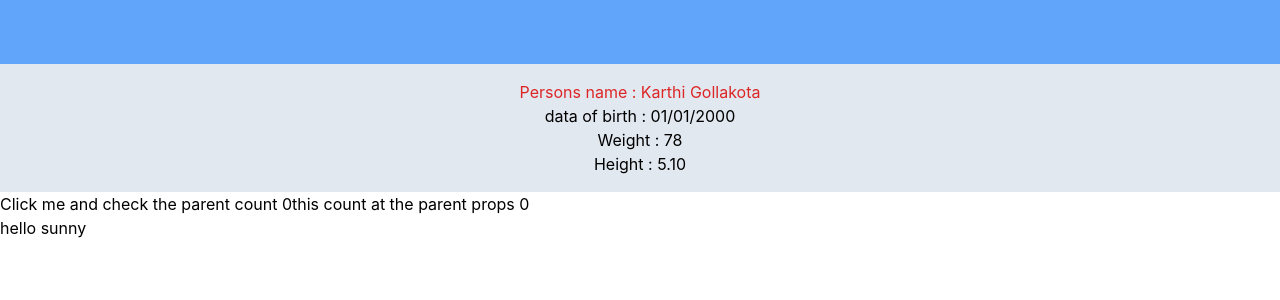
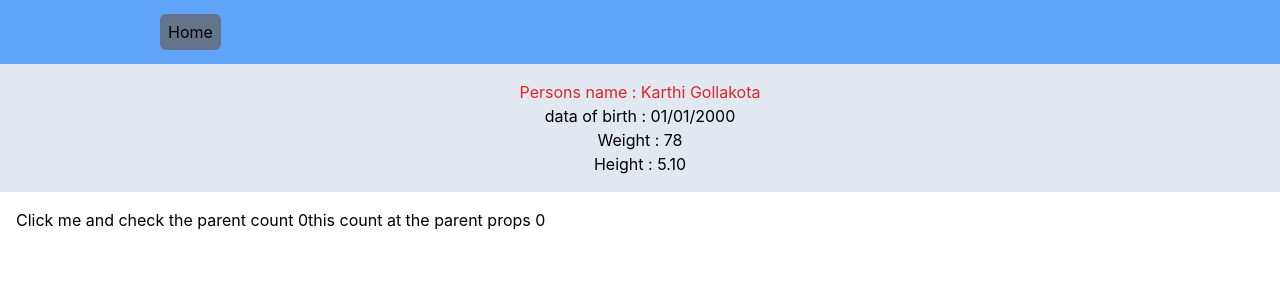
Before and after one commit to vvsrrSunny/react-quick-project, a React (Create React App) app: page / in a window 1280 px wide. Shown: the top 300 px of the page. Built offline with nearby package versions, Linux system fonts and the light colour scheme.

Commit message:
react UI update #1

```diff
--- a/src/App.js
+++ b/src/App.js
@@ -1,5 +1,6 @@
 import { Component } from "react";
 import "./App.css";
+import Header from "./components/Header";
 import Parent from "./components/Parent";
 class App extends Component {
   sayHello(name) {
@@ -8,8 +9,8 @@ class App extends Component {
   render() {
     return (
       <div className="app">
+        <Header />
         <Parent />
-        <h1>{this.sayHello("sunny")}</h1>
       </div>
     );
   }
--- /dev/null
+++ b/src/components/Button.jsx
@@ -0,0 +1,11 @@
+import { Component } from "react";
+
+class TheButton extends Component {
+  render() {
+    return (
+      <button class="bg-blue-500 hover:bg-blue-700 text-white font-bold py-2 px-4 rounded-full">
+        Button
+      </button>
+    );
+  }
+}
--- a/src/components/Child.jsx
+++ b/src/components/Child.jsx
@@ -19,8 +19,7 @@ class Child extends Component {
 
   render() {
     return (
-      <div className="app">
-        <div className="h-16 bg-blue-400"></div>
+      <div className="child">
         <div className="flex flex-col text-center bg-slate-200 p-4">
           <Text
             className="text-red-600"
@@ -31,20 +30,17 @@ class Child extends Component {
             name="data of birth"
             value={this.props.data[0].dateOfBirth}
           ></Text>
-          <Text
-            name="Weight"
-            value={this.props.data[0].weight}
-          ></Text>
-          <Text
-            name="Height"
-            value={this.props.data[0].height}
-          ></Text>
+          <Text name="Weight" value={this.props.data[0].weight}></Text>
+          <Text name="Height" value={this.props.data[0].height}></Text>
         </div>
-
-        <button onClick={this.onclickOfButton}>
-          Click me and check the parent count {this.state.numberOfClicks}
-        </button>
-        <span>this count at the parent props {this.props.childCallsCount}</span>
+        <div className="p-4">
+          <button onClick={this.onclickOfButton}>
+            Click me and check the parent count {this.state.numberOfClicks}
+          </button>
+          <span>
+            this count at the parent props {this.props.childCallsCount}
+          </span>
+        </div>
       </div>
     );
   }
--- /dev/null
+++ b/src/components/Header.jsx
@@ -0,0 +1,15 @@
+import { Component } from "react";
+
+class Header extends Component {
+  render() {
+    return (
+      <div className="h-16 bg-blue-400 px-20 flex items-center">
+        <div className="px-20 ">
+          <span className="p-2 bg-slate-500 rounded-md text-center">Home</span>
+        </div>
+      </div>
+    );
+  }
+}
+
+export default Header
```
